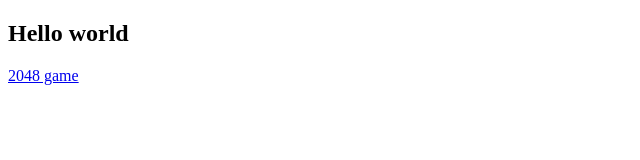
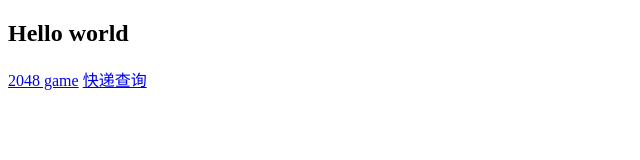
Before and after one commit to aiyicha/game.github.io, a plain HTML site: page index.html in a window 1280 px wide. Shown: the whole page, without its empty margins (0-640 px from the left). Drawn offline with Linux system fonts and the light colour scheme.

Commit message:
Update index.html
add a link

```diff
--- a/index.html
+++ b/index.html
@@ -7,5 +7,6 @@
 <body>
 <h2>Hello world </h2>
 <link><a href="./src/2048.html">2048 game</a></h3>
+<a href="https://m.kuaidi100.com/" target="_blank">快递查询</a>
 </body>
 </html>
```
